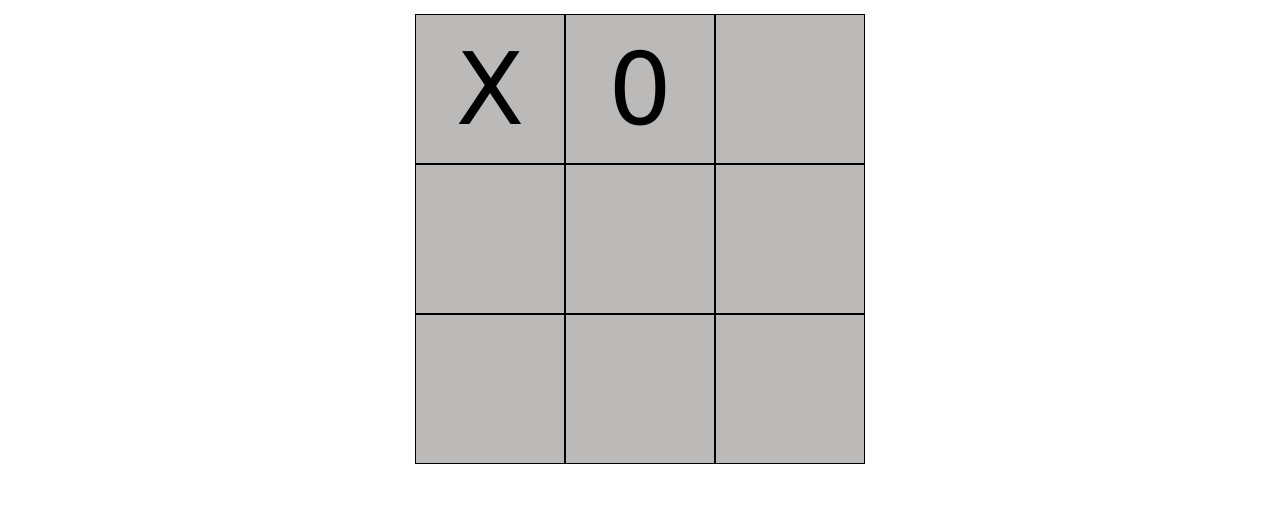
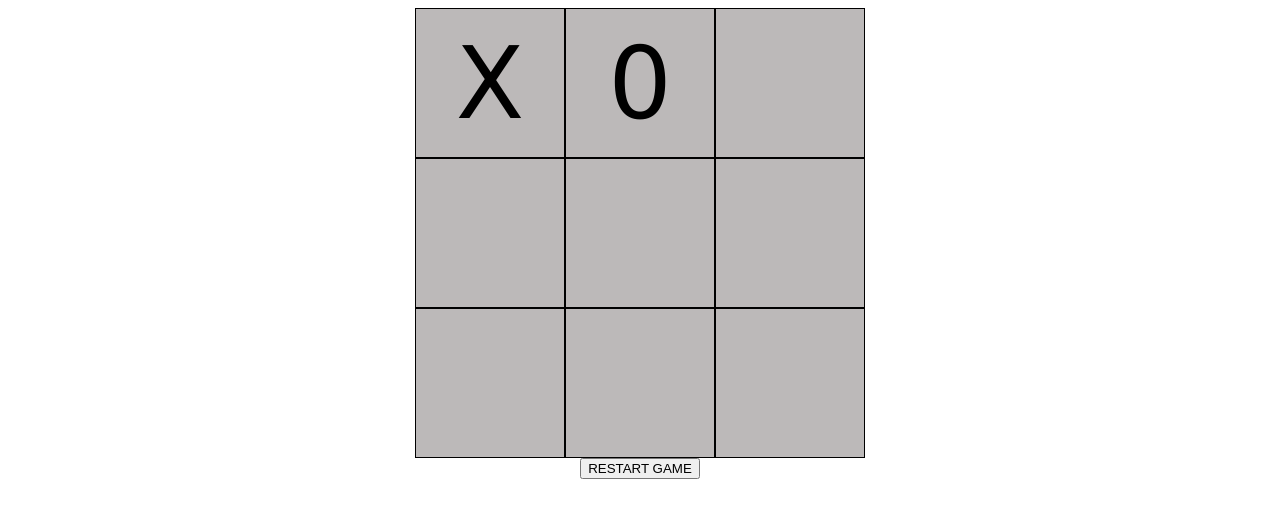
Before and after one commit to FalkoKa/Project-Tic-Tac-Toe, a plain HTML site: page index.html in a window 1280 px wide. Shown: the part 268-786 px from the top of the page. Drawn offline with Linux system fonts and the light colour scheme.

Commit message:
add restart button

```diff
--- a/index.html
+++ b/index.html
@@ -25,6 +25,7 @@
         <div class="field" data-num="7"></div>
         <div class="field" data-num="8"></div>
       </div>
+      <button>RESTART GAME</button>
     </main>
     <script src="javascript.js"></script>
   </body>
```
